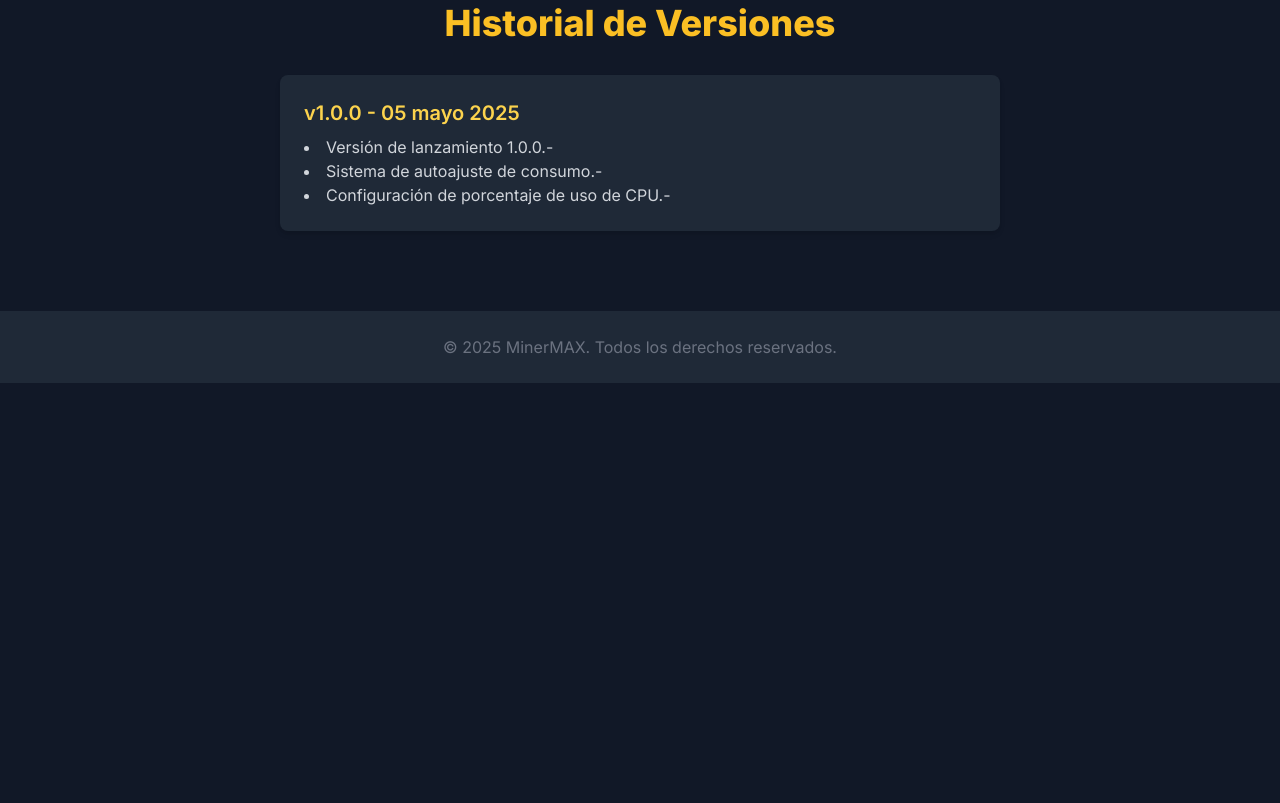
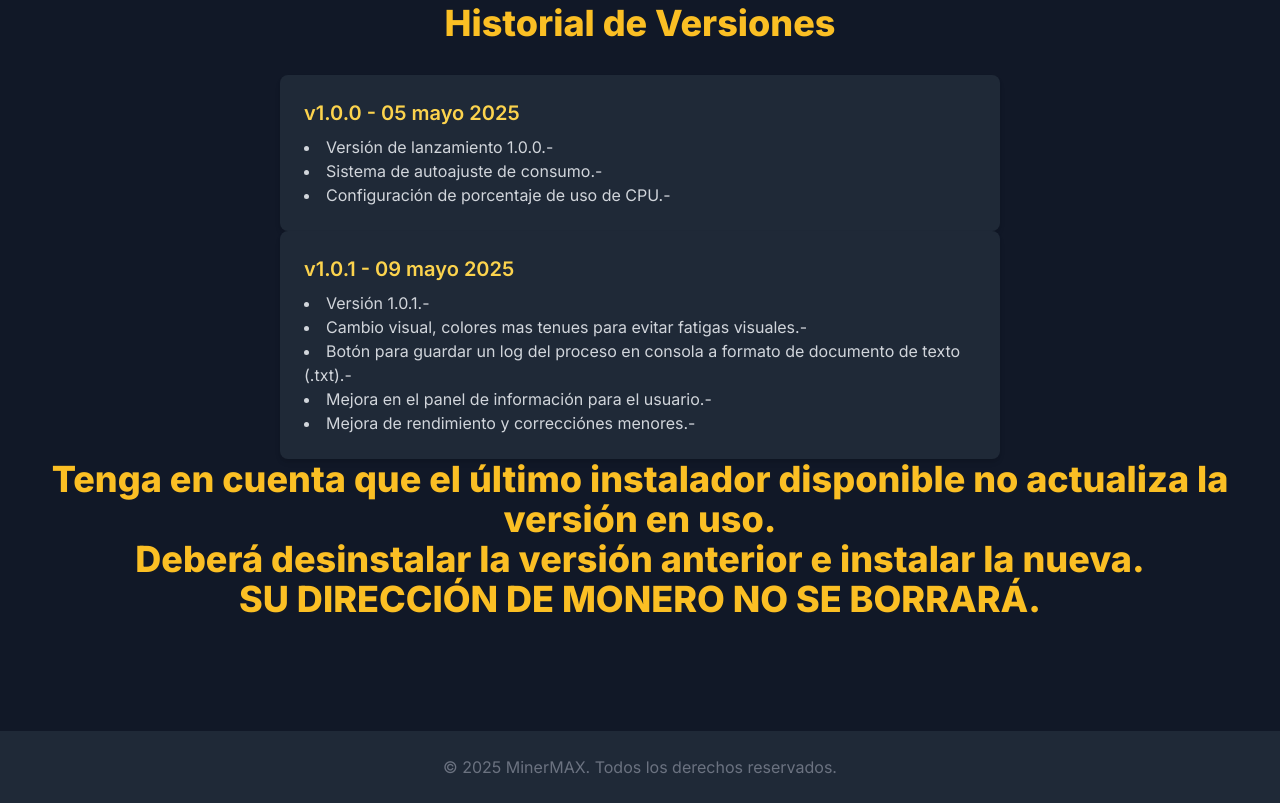
Before and after one commit to GGastoNN/MinerMAX, a website: page index.html in a window 1280 px wide. Shown: the part 1377-2180 px from the top of the page. Before the commit the page ends 1760 px from the top, so only its background shows below. Drawn offline with nearby package versions, Linux system fonts and the light colour scheme.

Commit message:
Update index.html

```diff
--- a/index.html
+++ b/index.html
@@ -105,6 +105,25 @@
       </ul>
     </div>
   </div>
+  <div class="max-w-3xl mx-auto text-left space-y-8 px-6">
+    <div class="bg-gray-800 p-6 rounded-lg shadow-md">
+      <h3 class="text-xl font-semibold text-yellow-300 mb-2">v1.0.1 - 09 mayo 2025</h3>
+      <ul class="list-disc list-inside text-gray-300">
+        <li>Versión 1.0.1.-</li>
+        <li>Cambio visual, colores mas tenues para evitar fatigas visuales.-</li>
+        <li>Botón para guardar un log del proceso en consola a formato de documento de texto (.txt).-</li>
+        <li>Mejora en el panel de información para el usuario.-</li>
+        <li>Mejora de rendimiento y correcciónes menores.-</li>
+      </ul>
+    </div>
+  </div>
+
+  <h2 class="text-3xl md:text-4xl font-bold text-yellow-400 mb-8">
+  Tenga en cuenta que el último instalador disponible no actualiza la versión en uso.<br>
+  Deberá desinstalar la versión anterior e instalar la nueva.<br>
+  SU DIRECCIÓN DE MONERO NO SE BORRARÁ.
+</h2>
+
 </section>
 
   <!-- Footer -->
```
